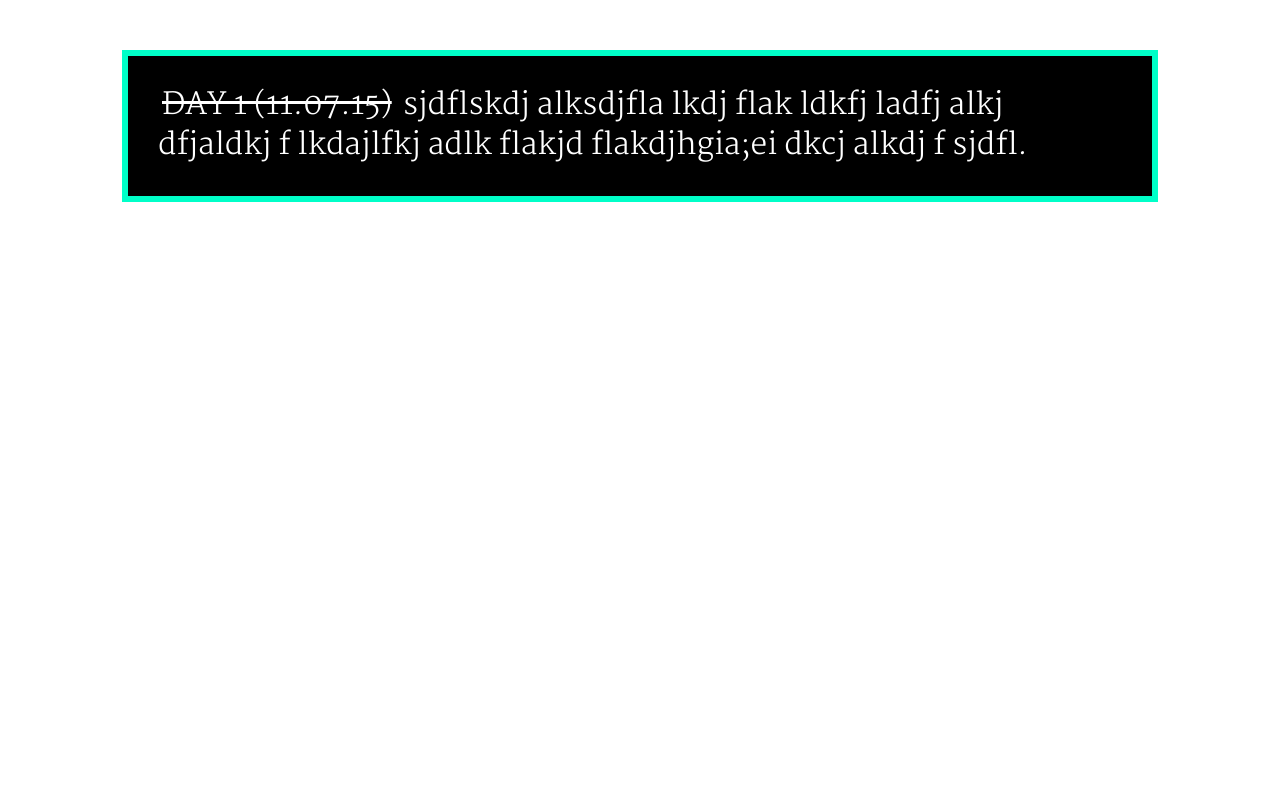
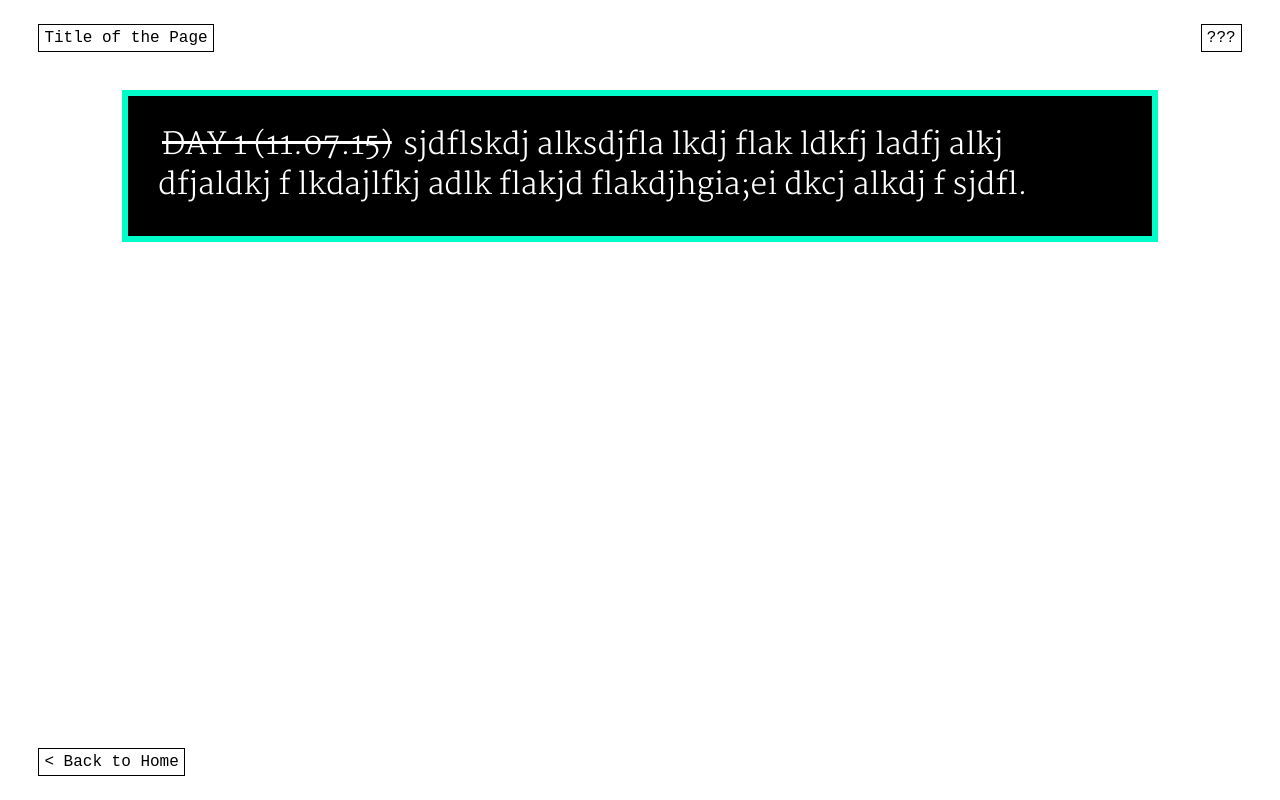
Before and after one commit to rahulshinde/learning-three.js, a plain HTML site: page index.html in a window 1280 px wide. Drawn offline with Linux system fonts and the light colour scheme.

Commit message:
bigger links

```diff
--- a/css/main.css
+++ b/css/main.css
@@ -18,11 +18,56 @@
     /* Misc */
 }
 
+/*  ================================================
+    HEADER
+    ================================================ */
+
+.header a:link,
+.header a:visited {
+	padding: 5px;
+	font-family: monospace;
+	font-size: 16px;
+	text-decoration: none;
+	border: 1px solid black;
+	color: black;
+	background-color: white;
+
+}
+
+.header a:hover{
+	color: white;
+	background-color: black;
+
+}
+
+.title-link {
+	position: fixed;
+	top: 3%;
+	left: 3%;
+}
+
+.back-link {
+	position: fixed;
+	bottom: 3%;
+	left: 3%;
+}
+
+.about-link {
+	position: fixed;
+	top: 3%;
+	right: 3%;
+}
+
+
+/*  ================================================
+    LINKS
+    ================================================ */
+
 .links-wrap {
 	/* Positioning */
 	/* Box-model */
 	width: 80%;
-	margin: 50px auto;
+	margin: 7% auto;
 	/* Typography */
 	/* Visual */
 	border:6px solid rgba(0,255,200,1);
@@ -41,7 +86,7 @@
 	color: rgba(0,255,200,1);
 }
 
-.about {
+.text {
 	/* Positioning */
 	padding: 30px;
 	/* Box-model */
--- a/index.html
+++ b/index.html
@@ -12,9 +12,14 @@
 
 	<body>
 		<div class="container">
+			<div class="header">
+				<a class="title-link" href="http://threejs.org/" target="blank">Title of the Page</a>
+				<a class="back-link" href="#">&#60; Back to Home</a>
+				<a class="about-link" href="#">???</a>
+			</div>
 			<div class="links-wrap">
-				<p class="about">
-					<a id="skew-link" href="#">DAY 1 (11.07.15)</a> sjdflskdj alksdjfla lkdj flak ldkfj ladfj alkj dfjaldkj f lkdajlfkj adlk flakjd flakdjhgia;ei dkcj alkdj f sjdfl.
+				<p class="text">
+					<a href="#">DAY 1 (11.07.15)</a> sjdflskdj alksdjfla lkdj flak ldkfj ladfj alkj dfjaldkj f lkdajlfkj adlk flakjd flakdjhgia;ei dkcj alkdj f sjdfl.
 				</p>
 			</div> <!-- end container -->
 		</div> <!-- end container -->
```
